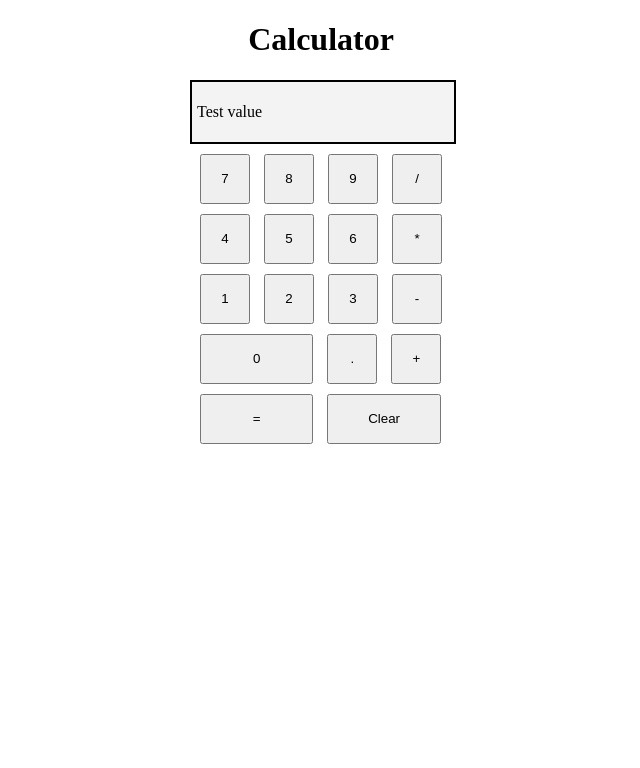
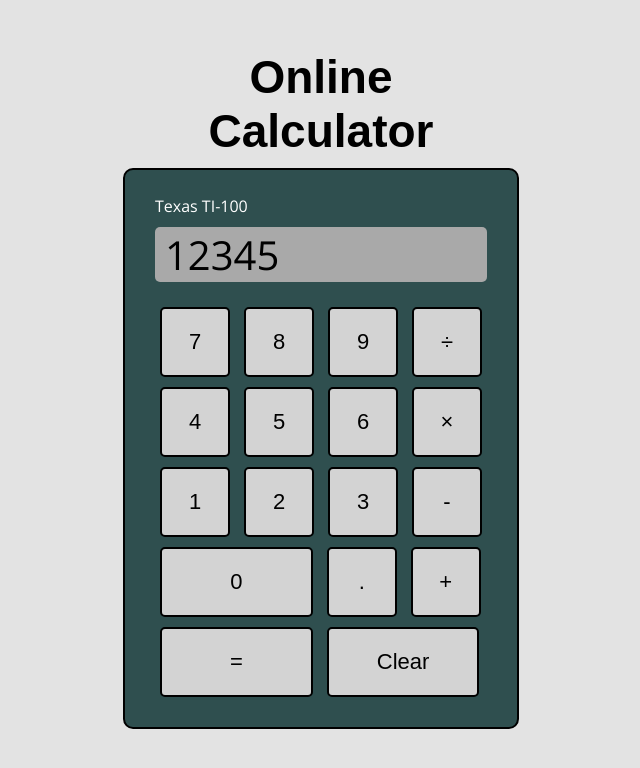
Before and after one commit to therossington/calculator, a plain HTML site: page index.html in a window 1280 px wide. Shown: the whole page, without its empty margins (319-959 px from the left). Drawn offline with nearby package versions, Linux system fonts and the light colour scheme.

Commit message:
Updated stylesheets

```diff
--- a/index.html
+++ b/index.html
@@ -4,40 +4,44 @@
         <title>Calculator</title>
         <meta charset="UTF-8">
         <link rel="stylesheet" type="text/css" href="style.css">
+        <link href="https://fonts.googleapis.com/css2?family=Open+Sans&display=swap" rel="stylesheet">
     </head>
     <body class="body">
         <div class="heading">
-            <h1>Calculator</h1>
+            <h1>Online<br>Calculator</h1>
         </div>
             <div class="calculator">
+                <div class="brand">
+                    <p id="brand">Texas TI-100</p>
+                </div>
                 <div class="screen">
-                    <p>Test value</p>
+                        <p id="content">12345</p>
                 </div>
                 <div class="keypad">
-                    <div class="column">
+                    <div class="row-1">
                         <button type="submot" id="num9">7</button>
                         <button type="submit" id="num8">8</button>
                         <button type="submit" id="num7">9</button>
-                        <button type="submit" id="multiply">/</button>
+                        <button type="submit" id="divide">&divide</button>
                     </div>
-                    <div class="column">
+                    <div class="row-2">
                         <button type="submit" id="num6">4</button>
                         <button type="submit" id="num5">5</button>
                         <button type="submit" id="num4">6</button>
-                        <button type="submit" id="multiply">*</button>
+                        <button type="submit" id="multiply">&times</button>
                     </div>
-                    <div class="column">
+                    <div class="row-3">
                         <button type="submit" id="num3">1</button>
                         <button type="submit" id="num2">2</button>
                         <button type="submit" id="num1">3</button>
                         <button type="submit" id="subtract">-</button>
                     </div>
-                    <div class="column">
+                    <div class="row-4">
                         <button type="submit" id="num0">0</button>
                         <button type="submit" id="decimal">.</button>
                         <button type="submit" id="addition">+</button>
                     </div>
-                    <div class="column">
+                    <div class="row-5">
                         <button type="submit" id="equals">=</button>
                         <button type="reset"  id="clear">Clear</button>
                     </div>
--- a/scripts.js
+++ b/scripts.js
@@ -23,9 +23,9 @@ function operate() {
         return add(firstInput, secondInput);
     } else if (operator === '-') {
         return subtract(firstInput, secondInput);
-} else if (operator === '*') {
+} else if (operator === '&times') {
         return multiply(firstInput, secondInput);
-} else if (operater === '/') {
+} else if (operater === '&divide') {
         return divide(firstInput, secondInput);
 } else return 'ERROR!';
 }
--- a/style.css
+++ b/style.css
@@ -1,8 +1,27 @@
+.body {
+    background-color: #e3e3e3;
+    width: auto;
+    height: auto;
+}
+
 button {
     cursor: pointer;
-    height: 50px;
-    width: 50px;
+    text-align: center;
+    line-height: 30px;
+    font-family: 'open-sans', sans-serif;
+    font-weight: 500;
+    background-color: lightgrey;
+    font-size: 22px;
+    height: 70px;
+    width: 70px;
     margin: 5px;
+    border-radius: 5px;
+    border: 2px solid black;
+}
+
+button:hover {
+    background-color: #696969;
+    color: white;
 }
 
 .heading, .calculator {
@@ -11,13 +30,44 @@ button {
     height: max-content;
 }
 
+.heading {
+    margin-top: 50px;
+}
+
+#brand {
+    color: white;
+    font-family: 'open sans', sans-serif;
+    margin: 0px;
+}
+
+h1 {
+    font-family: 'open-sans', sans-serif;
+    font-size: 46px;
+    margin: 10px;
+    text-align: center;
+
+}
+
+.calculator {
+    border: 2px solid black;
+    border-radius: 10px;
+    padding-top: 25px;
+    padding-bottom: 25px;
+    padding-left: 30px;
+    padding-right: 30px;
+    background-color: #2F4F4F;
+}
+
 .screen {
-    width: 100%;
-    margin: 5px;
-    margin-left: -5px;
-    padding: 5px;
-    border: 2px solid black;
-    background-color: #f3f3f3;
+    border-radius: 5px;
+    background-color: #A9A9A9;
+    font-size: 40px;
+    margin-bottom: 20px;
+    font-family: 'open sans', sans-serif;
+}
+
+#content {
+    margin: 10px;
 }
 
 .keypad {
@@ -26,5 +76,5 @@ button {
 }
 
 #equals, #clear, #num0 {
-    width: 45%;
+    width: 46%;
 }
```
